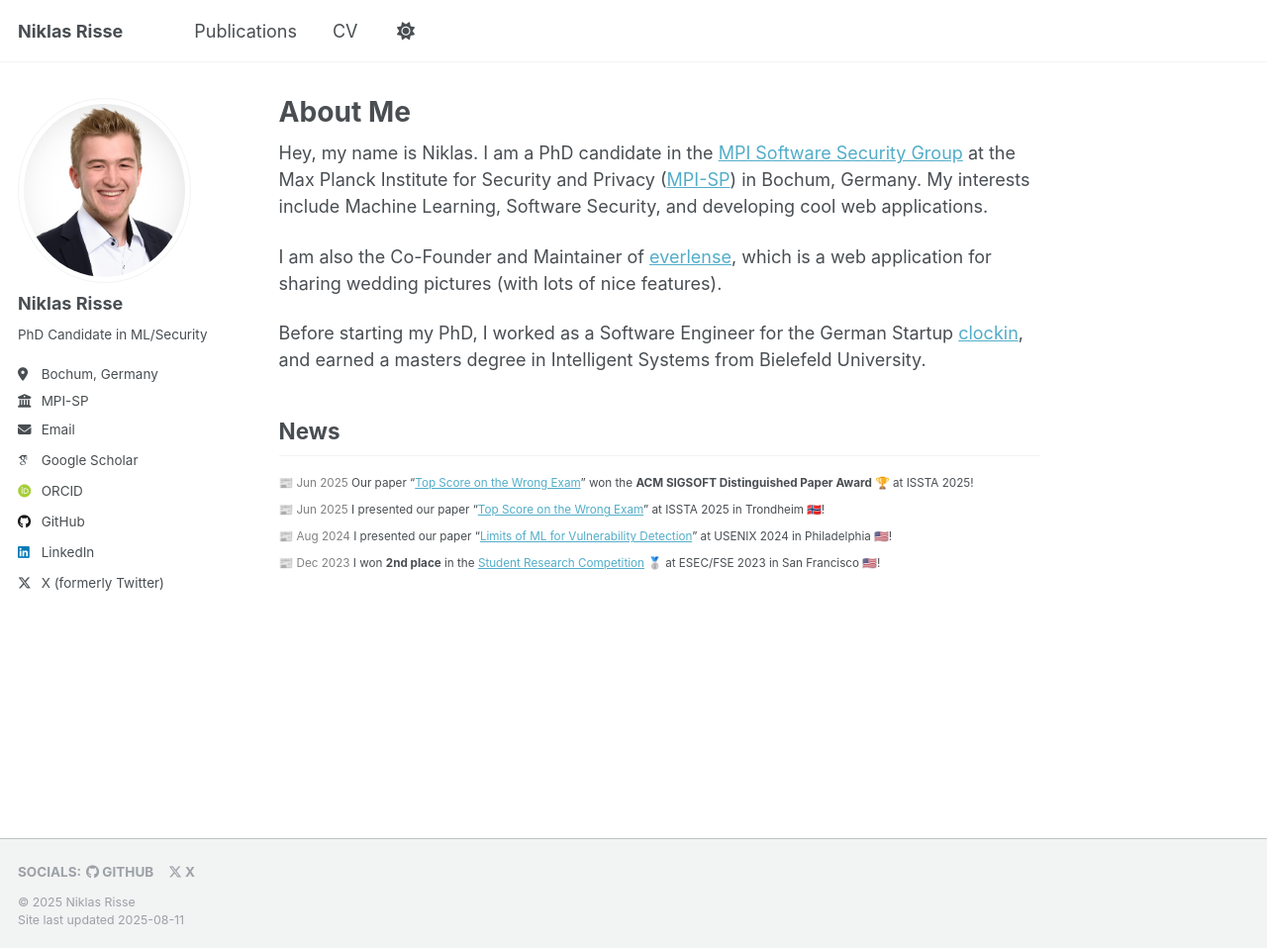
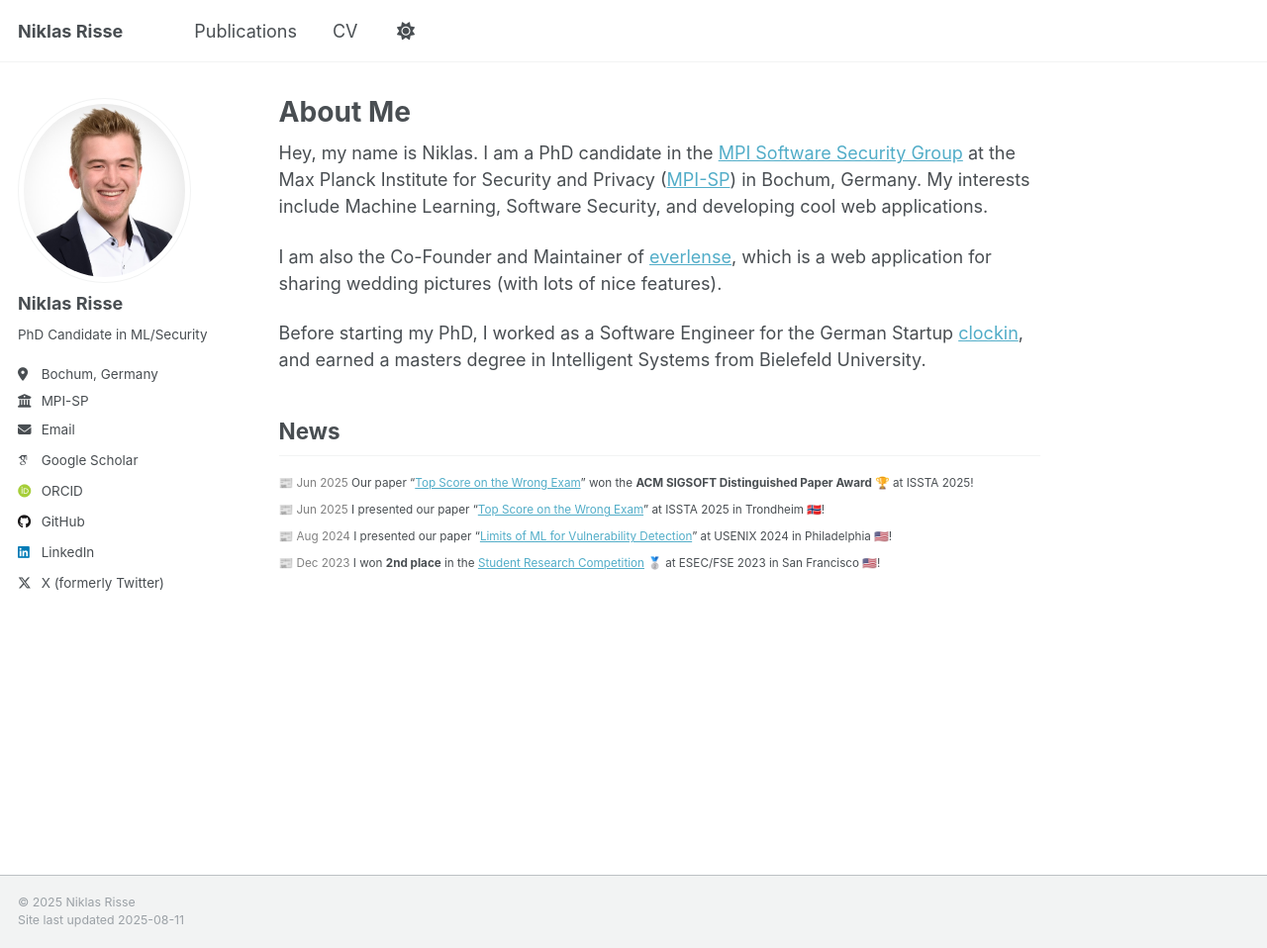
Before and after one commit to niklasrisse/niklasrisse.github.io, a Jekyll site: the page built from _pages/about.md, in a window 1280 px wide and 958 px high. Shown: the whole window at 99% size. Built offline with Jekyll 4.4.1, drawn with Linux system fonts in a browser that asks for light colours; some web fonts are replaced; a script that is not in the unit is left out.

Commit message:
no follow in footer

```diff
--- a/_includes/footer.html
+++ b/_includes/footer.html
@@ -1,43 +1,4 @@
-{% include base_path %} {% if site.author.github or site.author.bitbucket or
-site.atom_feed.hide != true %}
-<div class="page__footer-follow">
-    <ul class="social-icons">
-        {% if site.data.ui-text[site.locale].follow_label %}
-        <li>
-            <strong>{{ site.data.ui-text[site.locale].follow_label }}</strong>
-        </li>
-        {% endif %} {% if site.author.github %}
-        <li>
-            <a href="http://github.com/{{ site.author.github }}"
-                ><i class="fab fa-github" aria-hidden="true"></i> GitHub</a
-            >
-        </li>
-        {% endif %} {% if site.author.twitter %}
-        <li>
-            <a href="https://x.com//{{ site.author.twitter }}"
-                ><i class="fab fa-x-twitter" aria-hidden="true"></i> X</a
-            >
-        </li>
-        {% endif %} {% if site.author.bitbucket %}
-        <li>
-            <a href="http://bitbucket.org/{{ site.author.bitbucket }}"
-                ><i class="fab fa-bitbucket" aria-hidden="true"></i>
-                Bitbucket</a
-            >
-        </li>
-        {% endif %} {% if site.atom_feed.hide != true %}
-        <li>
-            <a
-                href="{% if site.atom_feed.path %}{{ site.atom_feed.path }}{% else %}{{ base_path }}/feed.xml{% endif %}"
-                ><i class="fa fa-fw fa-rss-square" aria-hidden="true"></i> {{
-                site.data.ui-text[site.locale].feed_label | default: "Feed"
-                }}</a
-            >
-        </li>
-        {% endif %}
-    </ul>
-</div>
-{% endif %}
+{% include base_path %}
 
 <div class="page__footer-copyright">
     &copy; {{ site.time | date: '%Y' }} {{ site.name | default: site.title }}
```
